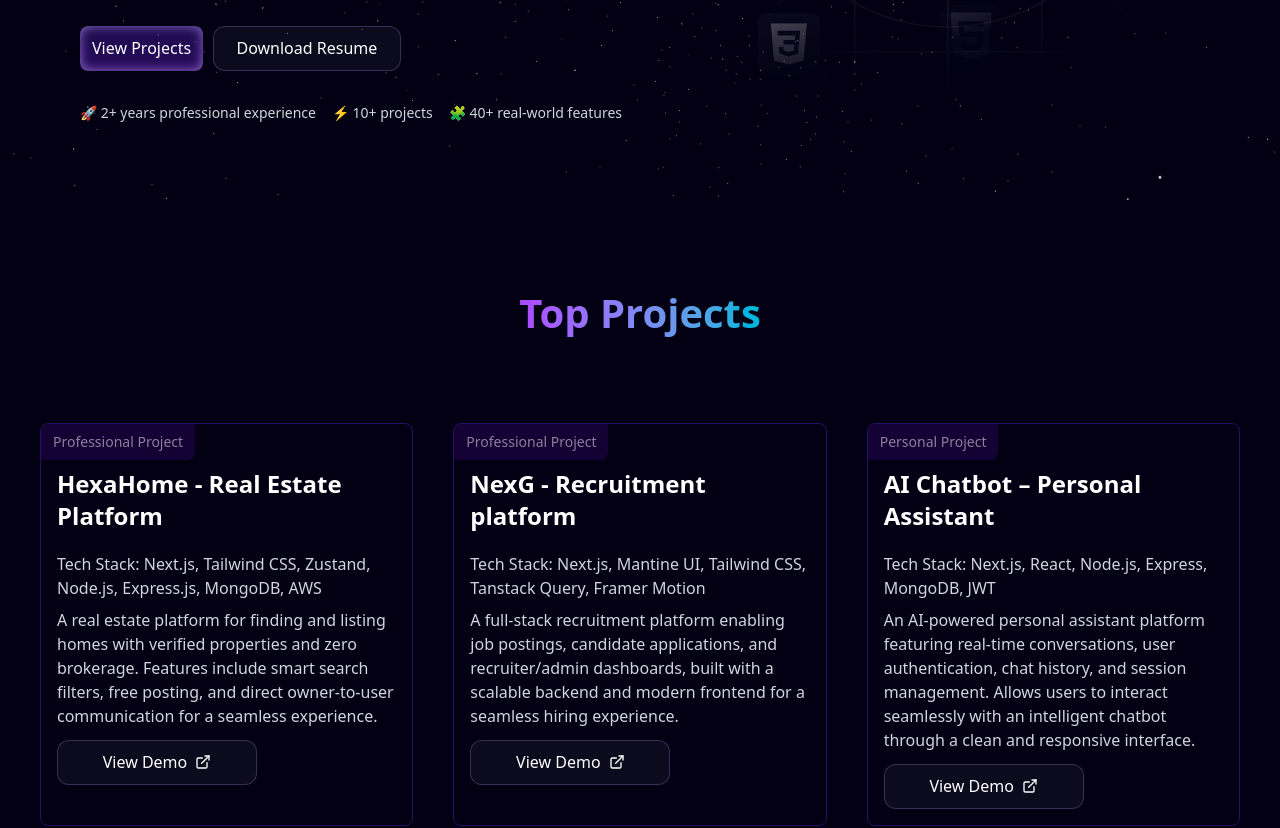
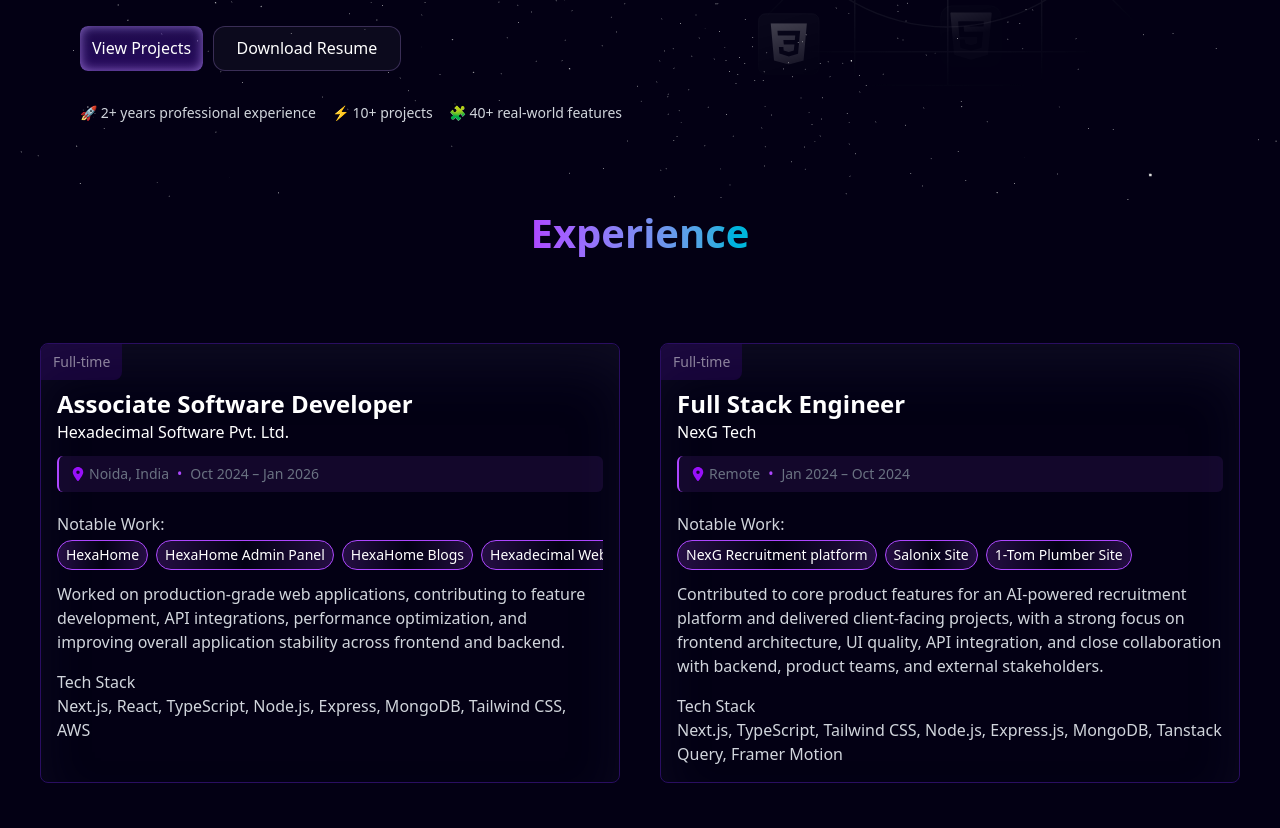
Before and after one commit to Him-ansh-u/portfolio, a Next.js app: page / in a window 1280 px wide. Shown: the part 600-1428 px from the top of the page. Built offline with nearby package versions, Linux system fonts and the light colour scheme.

Commit message:
feat(): experience section added

```diff
--- a/src/app/globals.css
+++ b/src/app/globals.css
@@ -196,3 +196,13 @@
     transparent 80%
   );
 }
+
+
+.no-scrollbar {
+  scrollbar-width: none;
+  -ms-overflow-style: none;
+}
+
+.no-scrollbar::-webkit-scrollbar {
+  display: none;
+}
--- a/src/app/page.tsx
+++ b/src/app/page.tsx
@@ -1,5 +1,6 @@
 import About from "@/components/About";
 import Encryption from "@/components/Encryption";
+import Experience from "@/components/Experience";
 import Hero from "@/components/Hero";
 import Navbar from "@/components/Navbar";
 import Projects from "@/components/Projects";
@@ -11,6 +12,7 @@
     <div className="flex flex-col min-h-screen items-center justify-center bg-transparent font-sans">
       <Navbar />
       <Hero />
+      <Experience />
       <Projects />
       {/* <Skills /> */}
       <SKillsNew />
--- /dev/null
+++ b/src/components/Experience.tsx
@@ -0,0 +1,73 @@
+import ExperienceCard from "./cards/ExperienceCard";
+
+const EXPERIENCES = [
+  {
+    company: "Hexadecimal Software Pvt. Ltd.",
+    role: "Associate Software Developer",
+    duration: "Oct 2024 – Jan 2026",
+    location: "Noida, India",
+    type: "Full-time",
+    projects: [
+      "HexaHome",
+      "HexaHome Admin Panel",
+      "HexaHome Blogs",
+      "Hexadecimal Website",
+    ],
+    summary:
+      "Worked on production-grade web applications, contributing to feature development, API integrations, performance optimization, and improving overall application stability across frontend and backend.",
+    tech: [
+      "Next.js",
+      "React",
+      "TypeScript",
+      "Node.js",
+      "Express",
+      "MongoDB",
+      "Tailwind CSS",
+      "AWS",
+    ],
+  },
+  {
+    company: "NexG Tech",
+    role: "Full Stack Engineer",
+    duration: "Jan 2024 – Oct 2024",
+    location: "Remote",
+    type: "Full-time",
+    projects: [
+      "NexG Recruitment platform",
+      "Salonix Site",
+      "1-Tom Plumber Site",
+    ],
+    summary:
+      "Contributed to core product features for an AI-powered recruitment platform and delivered client-facing projects, with a strong focus on frontend architecture, UI quality, API integration, and close collaboration with backend, product teams, and external stakeholders.",
+    tech: [
+      "Next.js",
+      "TypeScript",
+      "Tailwind CSS",
+      "Node.js",
+      "Express.js",
+      "MongoDB",
+      "Tanstack Query",
+      "Framer Motion",
+    ],
+  },
+];
+
+const Experience = () => {
+  return (
+    <div
+      className="flex flex-col items-center justify-center pt-20 pb-10"
+      id="projects"
+    >
+      <h2 className="text-[40px] font-semibold h-fit pb-20 text-transparent bg-clip-text bg-linear-to-r from-purple-500 to-cyan-500">
+        Experience
+      </h2>
+      <div className="h-full w-full grid grid-cols-1 md:grid-cols-2 gap-10 px-3 lg:px-10">
+        {EXPERIENCES.map((item) => (
+          <ExperienceCard data={item} key={item.company} />
+        ))}
+      </div>
+    </div>
+  );
+};
+
+export default Experience;
--- a/src/components/Projects.tsx
+++ b/src/components/Projects.tsx
@@ -1,5 +1,4 @@
-import React from "react";
-import ProjectCard from "./ProjectCard";
+import ProjectCard from "./cards/ProjectCard";
 import { PROJECTS } from "@/data/projects";
 
 const Projects = () => {
@@ -8,7 +7,7 @@
       className="flex flex-col items-center justify-center py-20"
       id="projects"
     >
-      <h2 className="text-[40px] font-semibold text-transparent bg-clip-text bg-gradient-to-r from-purple-500 to-cyan-500 py-20">
+      <h2 className="text-[40px] font-semibold text-transparent bg-clip-text bg-linear-to-r from-purple-500 to-cyan-500 pb-20">
         Top Projects
       </h2>
       <div className="h-full w-full grid grid-cols-3 gap-10 px-10">
--- /dev/null
+++ b/src/components/cards/ExperienceCard.tsx
@@ -0,0 +1,63 @@
+import { FaLocationDot } from "react-icons/fa6";
+
+interface DataType {
+  company: string;
+  role: string;
+  duration: string;
+  location: string;
+  type: string;
+  summary: string;
+  projects: string[];
+  tech: string[];
+}
+
+const ExperienceCard = ({ data }: { data: DataType }) => {
+  const { company, role, duration, location, type, summary, projects, tech } =
+    data;
+
+  return (
+    <div
+      className="relative overflow-hidden rounded-lg border border-primary-accent z-30 shadow-[inset_0_30px_60px_-12px_rgba(50,50,93,0.25),inset_0_18px_36px_-18px_rgba(0,0,0,0.3)] transition-all duration-300 ease-out hover:-translate-y-1
+        hover:border-purple-500/60 hover:shadow-[inset_0_30px_60px_-12px_rgba(139,92,246,0.15),inset_0_18px_36px_-18px_rgba(0,0,0,0.5),0_10px_30px_-10px_rgba(139,92,246,0.25)]"
+    >
+      <span className="bg-primary-32 text-white/50 py-2 px-3 flex items-center justify-center w-fit rounded-br-lg text-sm">
+        {type}
+      </span>
+      <div className="relative p-4 pt-2 flex flex-col gap-3">
+        <div>
+          <h1 className="text-2xl font-semibold text-white">{role}</h1>
+          <p>{company}</p>
+        </div>
+        <div className="flex items-center gap-2 text-sm text-gray-500 bg-purple-500/10 px-3 py-2 rounded-md border-l-2 border-purple-500 mb-2">
+          <span className="flex items-center gap-1">
+            <FaLocationDot className="w-3.5 h-3.5 shrink-0 text-purple-600" />{" "}
+            {location}
+          </span>
+          <span className="text-purple-500">•</span>
+          <span>{duration}</span>
+        </div>
+        <div className="text-gray-300 flex flex-col gap-1">
+          Notable Work:{" "}
+          <div className="flex gap-2 overflow-x-auto no-scrollbar">
+            {projects.map((project) => (
+              <span
+                className="shrink-0 px-2 py-1 text-sm bg-linear-to-r from-purple-500/20 via-transparent to-purple-500/20 border border-purple-500 text-white rounded-full"
+                key={project}
+              >
+                {project}
+              </span>
+            ))}
+          </div>
+        </div>
+        <div className="flex flex-col gap-2">
+          <p className=" text-gray-300">{summary}</p>
+          <p className="mt-2 text-gray-300 flex flex-col ">
+            Tech Stack <span>{tech.join(", ")}</span>
+          </p>
+        </div>
+      </div>
+    </div>
+  );
+};
+
+export default ExperienceCard;
--- a/src/components/ProjectCard.tsx
+++ b/src/components/cards/ProjectCard.tsx
@@ -1,4 +1,4 @@
-import Button from "./Button";
+import Button from "../Button";
 import { LuExternalLink } from "react-icons/lu";
 
 interface DataType {
```
